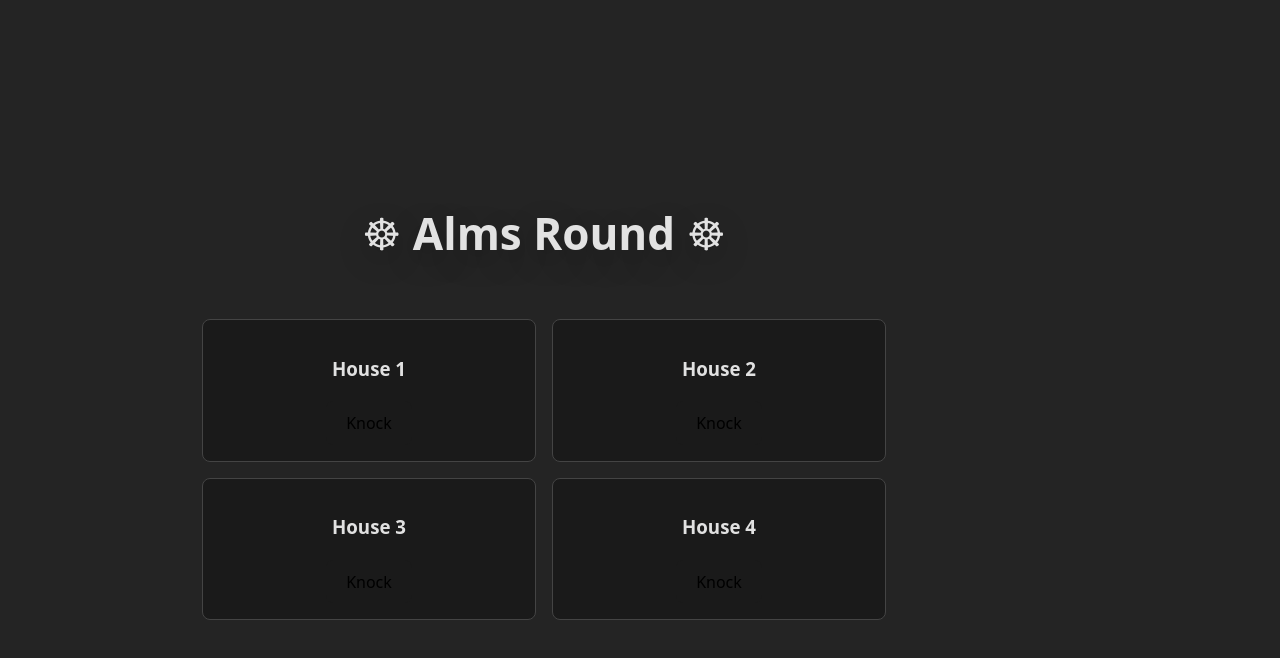
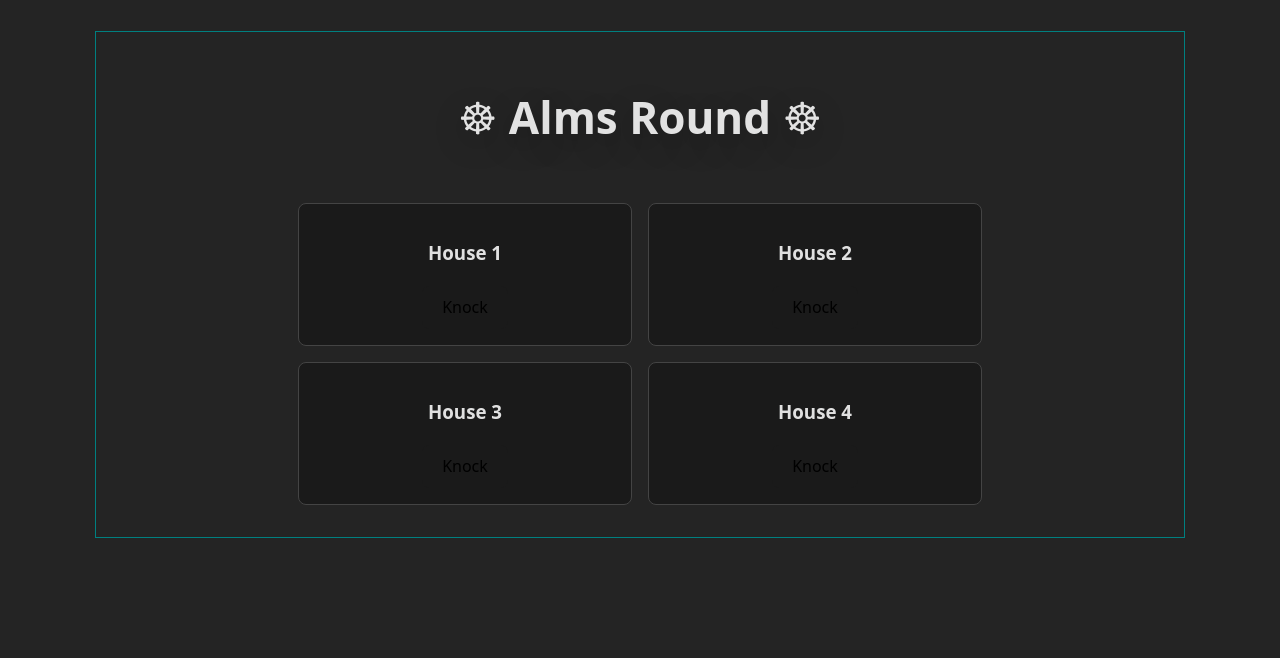
Before and after one commit to Athma-Vasi/alms-round, a React (Vite) app: page / in a window 1280 px wide. Shown: the top 658 px of the page. Built offline with nearby package versions, Linux system fonts and the light colour scheme.

Commit message:
improve layout

```diff
--- a/src/components/neighbourhood/index.tsx
+++ b/src/components/neighbourhood/index.tsx
@@ -89,17 +89,17 @@ function Neighbourhood() {
                     <p>
                         {hasC
                             ? `Please have some c: ${cAmount}`
-                            : `🙏 Apologies, no c available`}
+                            : `Apologies, no c available`}
                     </p>
                     <p>
                         {hasP
                             ? `Please have some p: ${pAmount}`
-                            : `🙏 Apologies, no p available`}
+                            : `Apologies, no p available`}
                     </p>
                     <p>
                         {hasF
                             ? `Please have some f: ${fAmount}`
-                            : `🙏 Apologies, no f available`}
+                            : `Apologies, no f available`}
                     </p>
                 </div>
             )
--- a/src/index.css
+++ b/src/index.css
@@ -16,9 +16,12 @@
 body {
   margin: 0;
   display: flex;
-  place-items: center;
+  flex-direction: column;
+  justify-content: flex-start;
+  align-items: center;
   min-width: 320px;
   min-height: 100vh;
+  padding: 2rem;
 }
 
 h1 {
@@ -57,9 +60,12 @@ button:focus-visible {
   display: flex;
   flex-direction: column;
   align-items: center;
+  justify-content: center;
   gap: 32px;
   padding: 32px;
   width: clamp(300px, 80vw, 1200px);
+
+  outline: 1px solid teal;
 
   .neighbourhood {
     display: flex;
@@ -100,7 +106,7 @@ button:focus-visible {
         background-color: oklch(21.779% 0.00002 271.152);
         display: flex;
         flex-direction: column;
-        align-items: flex-start;
+        align-items: center;
 
         h3 {
           align-self: center;
@@ -108,6 +114,11 @@ button:focus-visible {
 
         button {
           align-self: center;
+        }
+
+        p {
+          margin: 0.25rem;
+          text-align: center;
         }
       }
 
```
